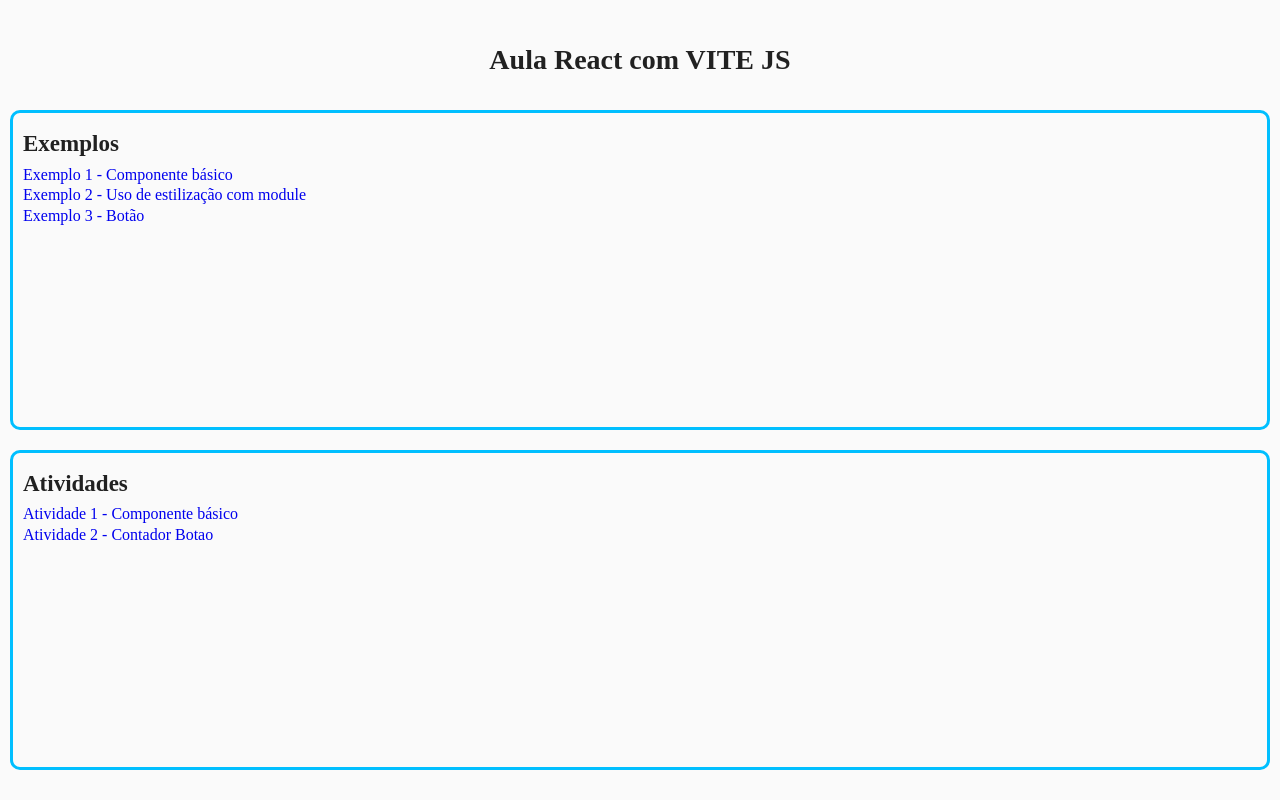
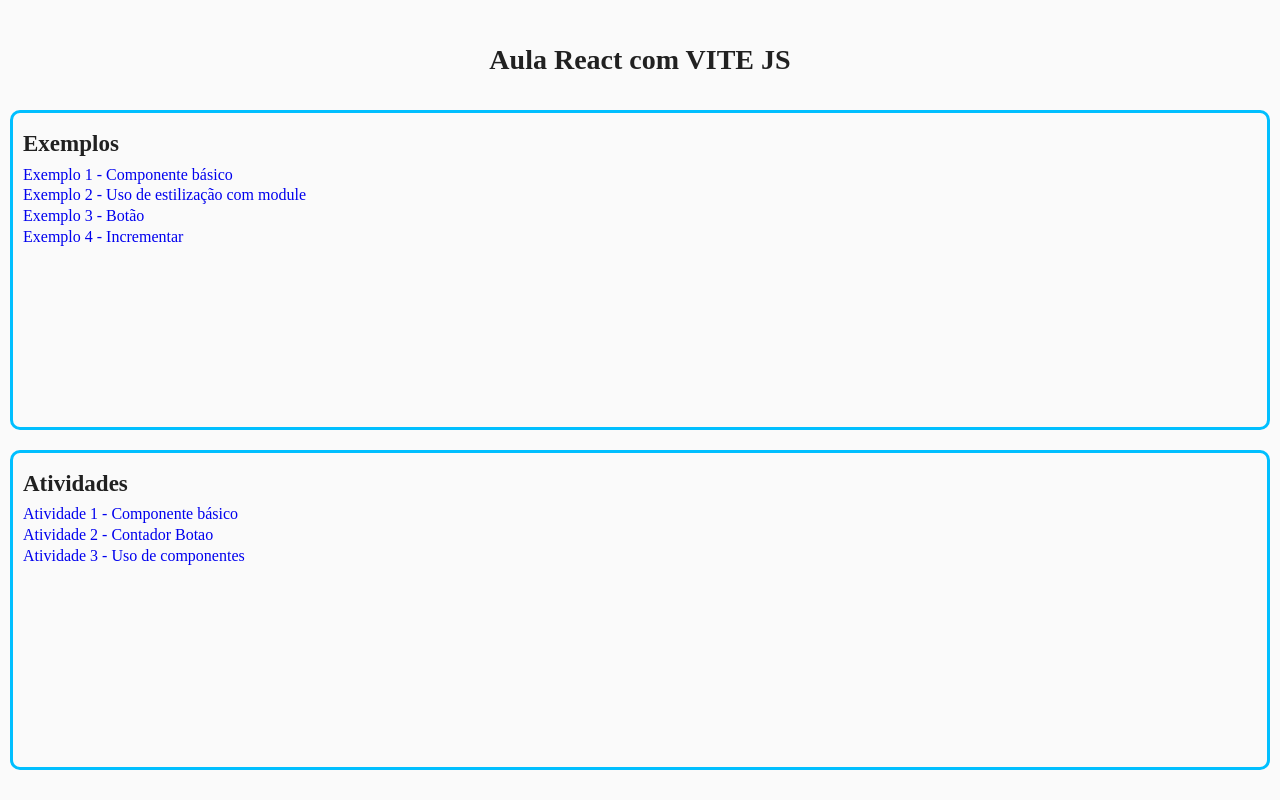
Before and after one commit to Tanaka081/introducao-vitejs, a React (Vite) app: page / in a window 1280 px wide. Built offline with nearby package versions, Linux system fonts and the light colour scheme.

Commit message:
27/04/26

```diff
--- a/src/App.jsx
+++ b/src/App.jsx
@@ -4,8 +4,10 @@
 import Exemplo01 from './pages/exemplos/ex-01';
 import Exemplo02 from './pages/exemplos/ex-02';
 import Exemplo03 from './pages/exemplos/ex-03';
+import Exemplo04 from './pages/exemplos/ex-04';
 import Atividade01 from './pages/atividade/atv-01';
 import Atividade02 from './pages/atividade/atv-02';
+import Atividade03 from './pages/atividade/atv-03';
 
 function App () {
 
@@ -15,8 +17,10 @@
         <Route path="/exemplo/1" element={<Exemplo01/>}/>
         <Route path="/exemplo/2" element={<Exemplo02/>}/>
         <Route path="/exemplo/3" element={<Exemplo03/>}/>
+        <Route path="/exemplo/4" element={<Exemplo04/>}/>
         <Route path="/atividade/1" element={<Atividade01/>}/>
         <Route path="/atividade/2" element={<Atividade02/>}/>
+        <Route path="/atividade/3" element={<Atividade03/>}/>
     </Routes>
   )
 }
--- a/src/pages/home/index.jsx
+++ b/src/pages/home/index.jsx
@@ -12,12 +12,14 @@
                 <Link to="/exemplo/1">Exemplo 1 - Componente básico</Link>
                 <Link to="/exemplo/2">Exemplo 2 - Uso de estilização com module</Link>
                 <Link to="/exemplo/3">Exemplo 3 - Botão</Link>
+                <Link to="/exemplo/4">Exemplo 4 - Incrementar</Link>
 
             </div>
             <div className={styles.containerItens}>
                 <h2>Atividades</h2>
                 <Link to="/atividade/1">Atividade 1 - Componente básico</Link>
-                    <Link to="/atividade/2">Atividade 2 - Contador Botao</Link>
+                <Link to="/atividade/2">Atividade 2 - Contador Botao</Link>
+                <Link to="/atividade/3">Atividade 3 - Uso de componentes</Link>
             </div>
         </div>
     )
```
